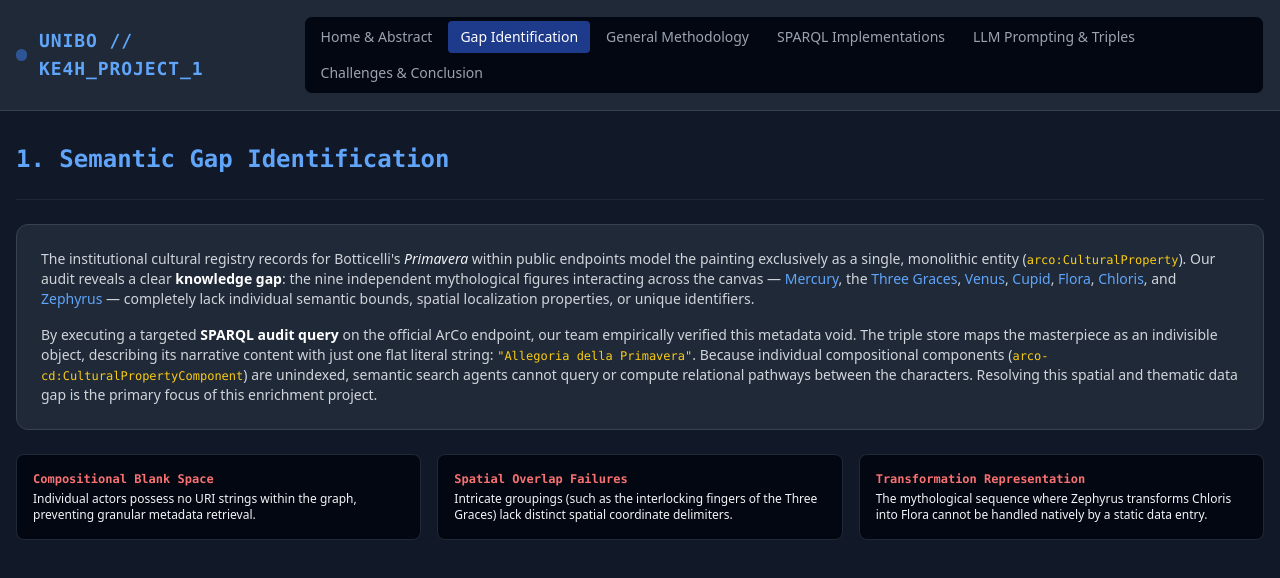
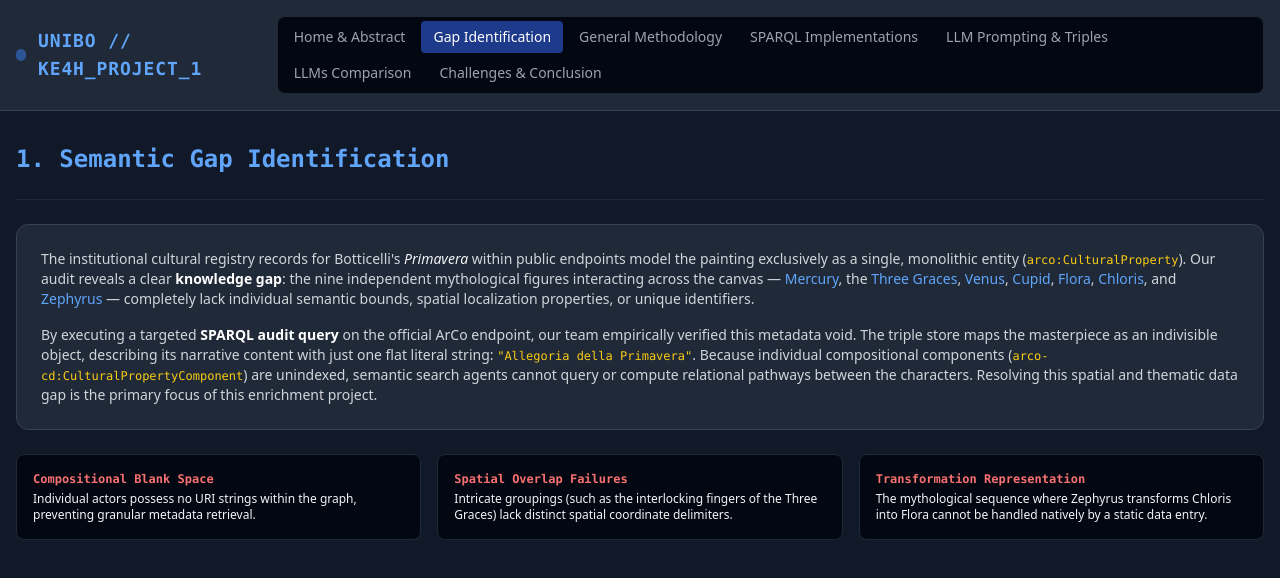
Before and after one commit to gixrg/Project-site, a plain HTML site: page gap.html in a window 1280 px wide. Drawn offline with nearby package versions, Linux system fonts and the light colour scheme.

Commit message:
Update gap.html

```diff
--- a/gap.html
+++ b/gap.html
@@ -19,6 +19,7 @@
                 <a href="methodology.html" class="px-3 py-1.5 rounded transition font-medium text-gray-400 hover:text-white">General Methodology</a>
                 <a href="sparql.html" class="px-3 py-1.5 rounded transition font-medium text-gray-400 hover:text-white">SPARQL Implementations</a>
                 <a href="prompts.html" class="px-3 py-1.5 rounded transition font-medium text-gray-400 hover:text-white">LLM Prompting & Triples</a>
+                <a href="evaluation.html" class="px-3 py-1.5 rounded transition font-medium text-gray-400 hover:text-white">LLMs Comparison</a>
                 <a href="challenges.html" class="px-3 py-1.5 rounded transition font-medium text-gray-400 hover:text-white">Challenges & Conclusion</a>
             </nav>
         </div>
```
